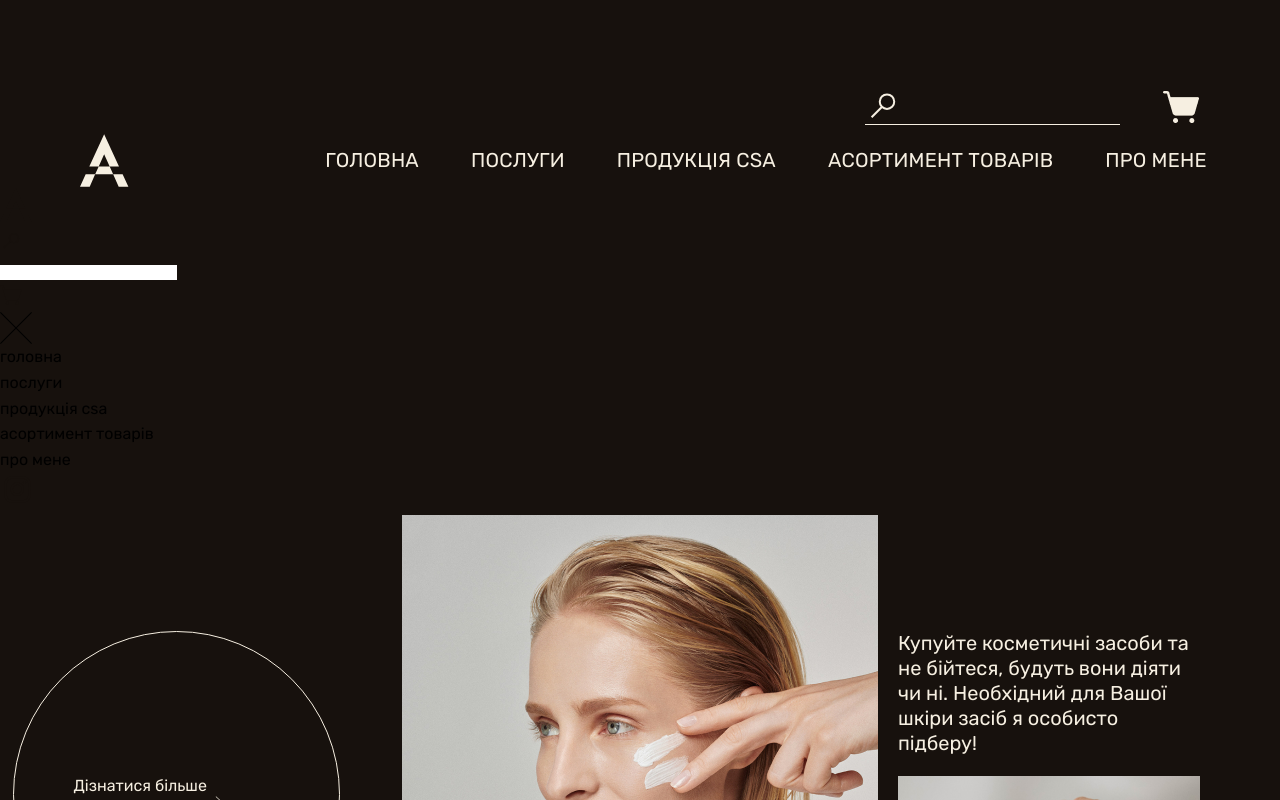
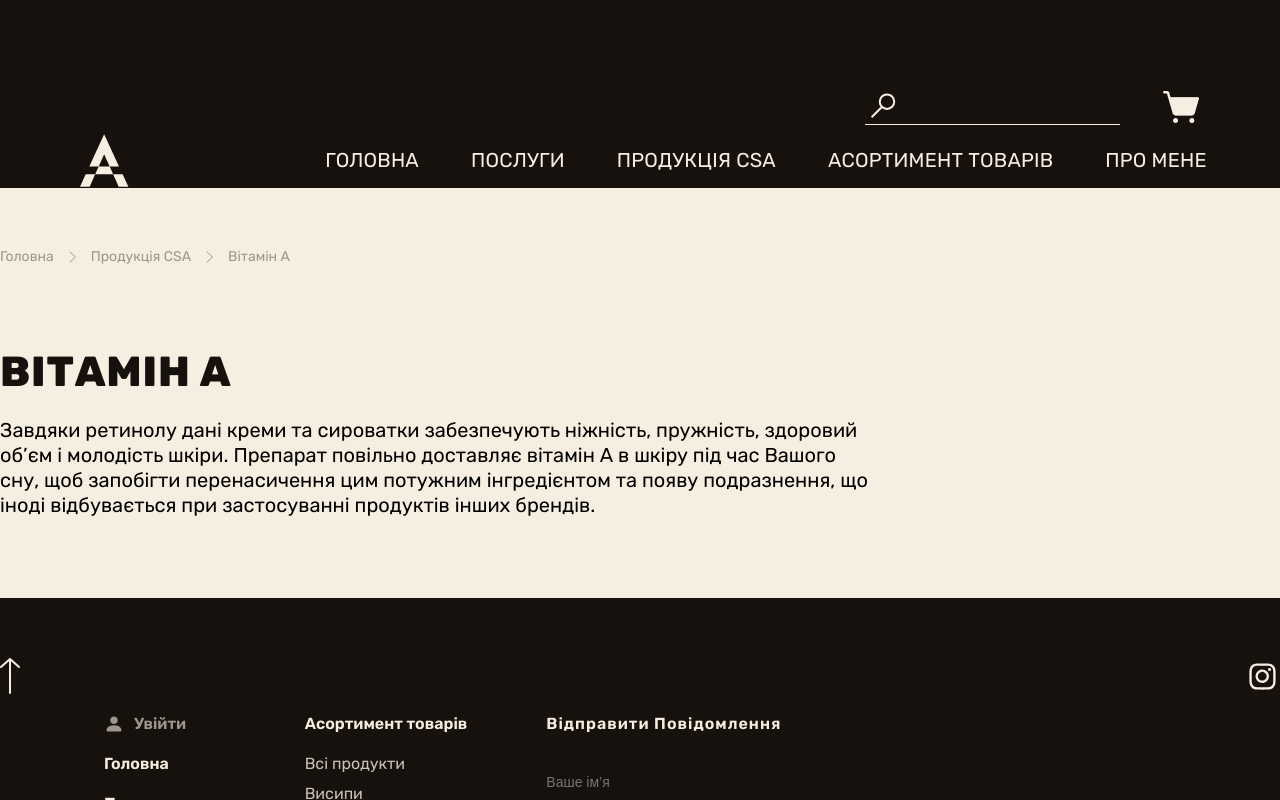
Before and after one commit to adevreactjs/cosmetic, a React (Create React App) app: page / in a window 1280 px wide. Shown: the top 800 px of the page. Built offline with nearby package versions, Linux system fonts and the light colour scheme.

Commit message:
add styles

```diff
--- a/src/App.tsx
+++ b/src/App.tsx
@@ -2,12 +2,14 @@ import React from 'react';
 import Header from './components/header/Header';
 import MainServices from './components/mainServices/MainServices';
 import Footer from './components/footer/Footer';
+import Products from './components/pruducts/Products';
 
 function App() {
   return (
     <div className='App'>
       <Header />
-      <MainServices/>
+      {/* <MainServices/> */}
+      <Products/>
       <Footer/>
     </div>
   );
--- /dev/null
+++ b/src/components/breadcrumb/Breadcrumb.tsx
@@ -0,0 +1,26 @@
+import React, { FC } from 'react';
+import styles from './index.module.scss';
+import separator from '../../assets/separ.svg'
+
+interface BreadcrumbProps {
+  items: string[];
+}
+
+const Breadcrumb: FC<BreadcrumbProps> = ({ items }) => {
+  return (
+    <div className={styles.breadcrumb}>
+      {items.map((item, index) => (
+        <div className={styles.item} key={index}>
+          {item}
+          {index < items.length - 1 && (
+            <div className={styles.separator}>
+              <img src={separator} alt='separator' />
+            </div>
+          )}
+        </div>
+      ))}
+    </div>
+  );
+};
+
+export default Breadcrumb;
--- /dev/null
+++ b/src/components/breadcrumb/index.module.scss
@@ -0,0 +1,18 @@
+.breadcrumb {
+  width: 100%;
+  display: flex;
+  align-items: center;
+  background: #f6efe1;
+  gap: 15px;
+  padding-top: 60px;
+  padding-bottom: 80px;
+}
+.item {
+  display: flex;
+  align-items: center;
+  gap: 15px;
+  color: var(--add, #9d968c);
+  font-size: 14px;
+  font-weight: 400;
+  line-height: 125%;
+}
--- a/src/components/footer/index.module.scss
+++ b/src/components/footer/index.module.scss
@@ -131,6 +131,9 @@
     margin-left: 0;
     gap: 112px;
   }
+ .footer__navigation {
+  margin-bottom: 30px;
+ }
 }
 @media (max-width: 660px) {
   .footer {
@@ -170,4 +173,7 @@
     flex-direction: column;
     gap: 30px;
   }
+  .footer__products {
+    margin-top: 30px;
+  }
 }
--- a/src/components/header/Header.tsx
+++ b/src/components/header/Header.tsx
@@ -7,7 +7,9 @@ import burger from '../../assets/burger.png';
 import cross from '../../assets/cross.png';
 
 const Header = () => {
-  const [isOpened, setIsOpened] = useState(true);
+  const [isOpened, setIsOpened] = useState(false);
+  console.log(isOpened);
+
   return (
     <header className={styles.header}>
       <div className={styles.container}>
@@ -35,12 +37,13 @@ const Header = () => {
           <div className={styles.header__cart}>
             <img src={cart} alt='cart' />
           </div>
-          <div className={styles.header__burger}>
+          <div onClick={() => setIsOpened(true)} className={styles.header__burger}>
             <img src={burger} alt='burger' />
           </div>
         </div>
       </div>
-      {isOpened && <section className={styles.header__menu}>
+      {isOpened && (
+        <section className={styles.header__menu}>
           <div className={styles.header__container}>
             <nav className={styles.header__navBar}>
               <div className={styles.header__logo}>
@@ -104,7 +107,7 @@ const Header = () => {
                   </defs>
                 </svg>
               </div>
-            <div className={styles.header__closeBtn}>
+              <div onClick={() => setIsOpened(false)} className={styles.header__closeBtn}>
                 <img src={cross} alt='cross' />
               </div>
             </nav>
@@ -139,7 +142,8 @@ const Header = () => {
               </svg>
             </div>
           </div>
-      </section>}
+        </section>
+      )}
     </header>
   );
 };
--- a/src/components/header/index.module.scss
+++ b/src/components/header/index.module.scss
@@ -181,7 +181,7 @@
   }
 }
 //menu
-@media (max-width: 744px) {
+@media (max-width: 1200px) {
   .header__menu {
     width: 100%;
     position: absolute;
--- /dev/null
+++ b/src/components/pruducts/Products.tsx
@@ -0,0 +1,38 @@
+import React from 'react';
+import styles from './index.module.scss';
+import Breadcrumb from '../breadcrumb/Breadcrumb';
+
+const Products = () => {
+  const breadcrumbItems = ['Головна', 'Продукція CSA', 'Вітамін А'];
+  const products = [
+    { image: '', title: 'crystal retinal', volume: 30, price: 2184, id: 1 },
+    { image: '', title: 'intelligent retinol 3tr', volume: 15, price: 1848, id: 2 },
+    { image: '', title: 'crystal retinal', volume: 30, price: 2184, id: 3 },
+    { image: '', title: 'crystal retinal', volume: 30, price: 2184, id: 4 },
+    { image: '', title: 'crystal retinal', volume: 30, price: 2184, id: 5 },
+    { image: '', title: 'crystal retinal', volume: 30, price: 2184, id: 6 },
+    { image: '', title: 'crystal retinal', volume: 30, price: 2184, id: 7 },
+    { image: '', title: 'crystal retinal', volume: 30, price: 2184, id: 8 },
+    { image: '', title: 'crystal retinal', volume: 30, price: 2184, id: 9 },
+    { image: '', title: 'Retinol 3tr', volume: 15, price: 1624, id: 10 },
+  ];
+
+  return (
+    <section className={styles.products}>
+      <div className={styles.container}>
+        <Breadcrumb items={breadcrumbItems} />
+        <div className={styles.title}>
+          <h1>вітамін а</h1>
+          <p>
+            Завдяки ретинолу дані креми та сироватки забезпечують ніжність, пружність, здоровий
+            об’єм і молодість шкіри. Препарат повільно доставляє вітамін А в шкіру під час Вашого
+            сну, щоб запобігти перенасичення цим потужним інгредієнтом та появу подразнення, що
+            іноді відбувається при застосуванні продуктів інших брендів.
+          </p>
+        </div>
+      </div>
+    </section>
+  );
+};
+
+export default Products;
--- /dev/null
+++ b/src/components/pruducts/index.module.scss
@@ -0,0 +1,26 @@
+.products {
+  background: #f6efe1;
+}
+.container {
+  max-width: 1760px;
+  margin: 0 auto;
+}
+.title {
+    max-width: 870px;
+    padding-bottom: 80px;
+  h1 {
+    color: var(--brown, #17110d);
+    font-size: 42px;
+    font-weight: 800;
+    line-height: 125%; /* 52.5px */
+    letter-spacing: 0.84px;
+    text-transform: uppercase;
+    margin-bottom: 20px;
+  }
+  p {
+    font-size: 20px;
+    font-style: normal;
+    font-weight: 400;
+    line-height: 125%; /* 25px */
+  }
+}
```
Also changed, not shown: src/assets/separ.svg (added). Lines whose indentation alone changed are shown as unchanged.
